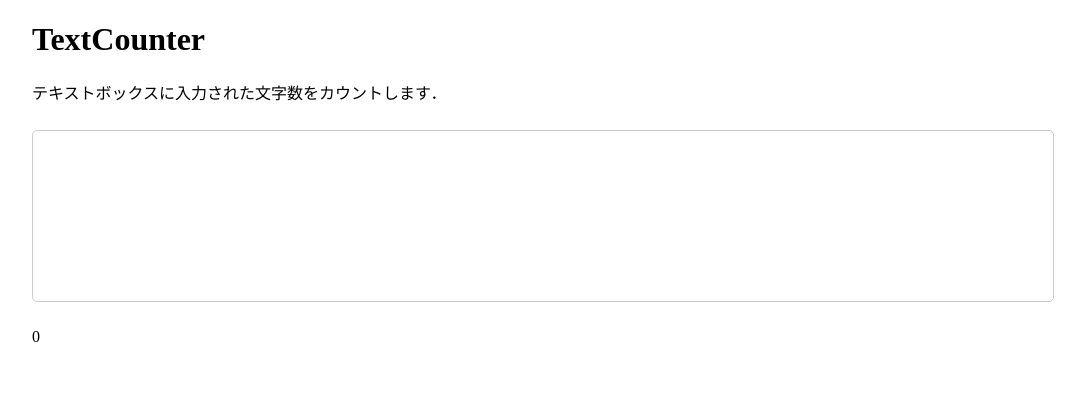
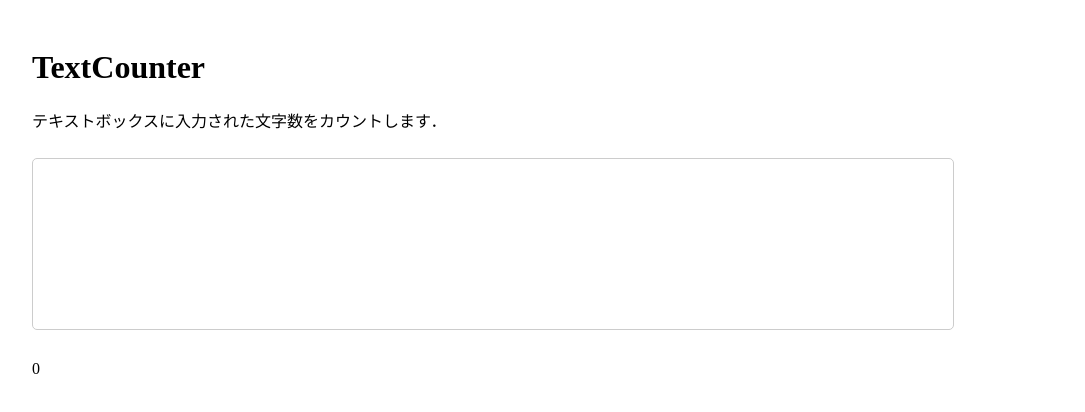
Before and after one commit to N-Keisho/TextCounter, a plain HTML site: page index.html in a window 1280 px wide. Shown: the whole page, without its empty margins (108-1193 px from the left). Drawn offline with Linux system fonts and the light colour scheme.

Commit message:
Basic Feature

```diff
--- a/index.html
+++ b/index.html
@@ -8,7 +8,7 @@
     <div class="container">
         <h1>TextCounter</h1>
         <p>テキストボックスに入力された文字数をカウントします．</p>
-        <input type="text" id="input" oninput="countText()">
+        <textarea type="text" id="input" ></textarea>
         <p id="count">0</p>
     </div>
     <script src="script.js"></script>
--- a/script.js
+++ b/script.js
@@ -0,0 +1,6 @@
+const textBox = document.getElementById("input");
+const count = document.getElementById("count");
+
+textBox.addEventListener("input", () => {
+    count.innerText = textBox.value.length;
+});
--- a/style.css
+++ b/style.css
@@ -2,13 +2,15 @@
     width: 100%;
     max-width: 1000px;
     margin: 0 auto;
+    padding: 20px;
 }
 
-input {
-    width: 100%;
+textarea {
+    width: 90%;
     height: 150px;
     padding: 10px;
     margin: 10px 0;
     border: 1px solid #ccc;
     border-radius: 5px;
+    resize: none;
 }
```
